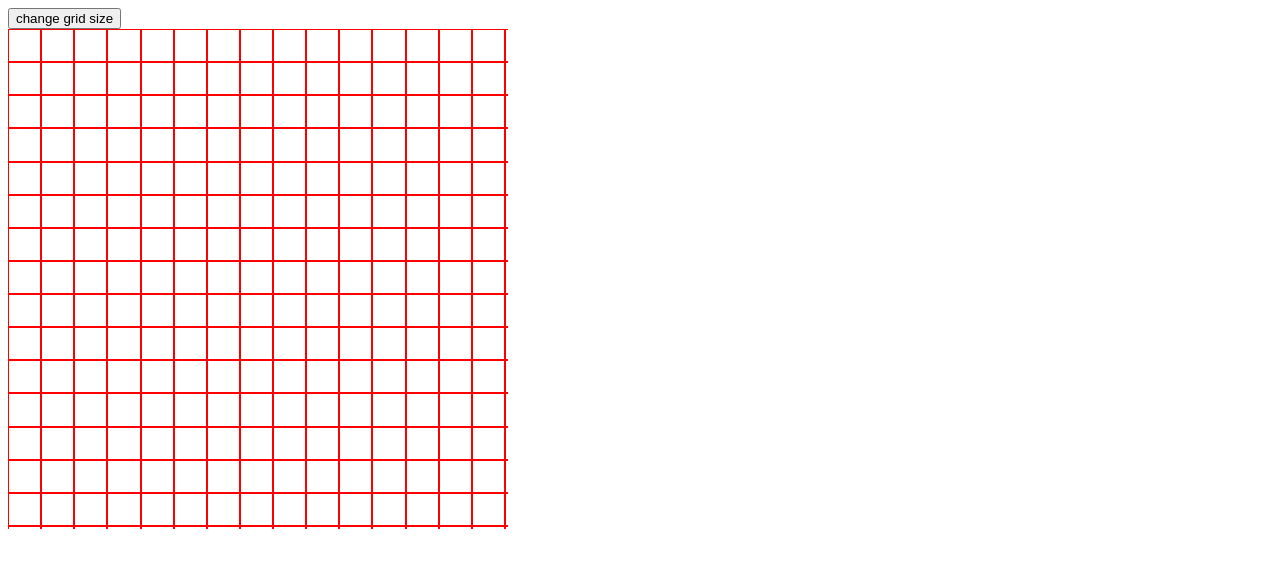
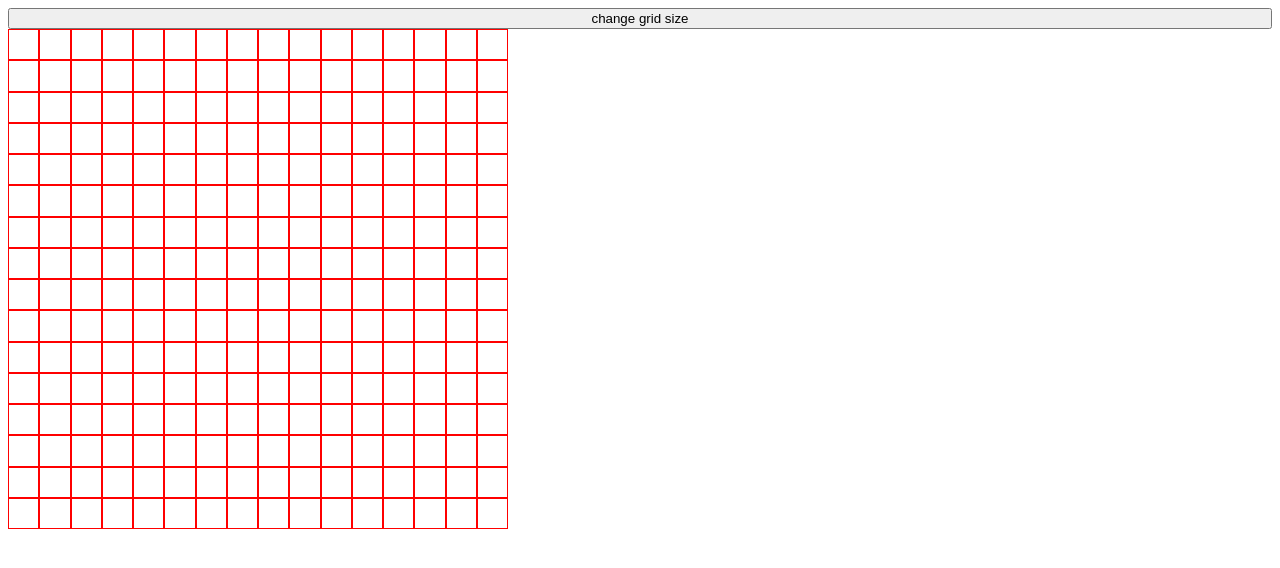
Before and after one commit to paulo-m-machado/etch-sketch, a plain HTML site: page index.html in a window 1280 px wide. Drawn offline with Linux system fonts and the light colour scheme.

Commit message:
Fixed grid generation so every component div is square

```diff
--- a/script.js
+++ b/script.js
@@ -20,13 +20,13 @@ function generateGrid(gSize) {
         let row = document.createElement('div');
         row.setAttribute('class', 'row');
         row.setAttribute('display', 'flex');
-        let squareSize = 249/gSize;
+        let squareSize = 250/gSize;
         console.log(squareSize);
 
         for (let o = 0; o < gSize; o++) {
             let component = document.createElement('div');
             component.setAttribute('class', 'component');
-            component.style.cssText = `padding: ${squareSize}px;`;
+            component.style.cssText = `width: ${squareSize}px; min-height: ${squareSize}px;`;
 
             row.appendChild(component);
         }
--- a/style.css
+++ b/style.css
@@ -1,11 +1,16 @@
+body {
+    display: flex;
+    flex-direction: column;
+    flex: auto;
+}
+
 #grid{
     display: flex;
     flex-direction: column;
-    flex-shrink: 1;
-    flex-grow: 1;
     overflow: hidden;
     max-width: 500px;
     max-height: 500px;
+    aspect-ratio: 1 / 1;
 }
 
 .row {
@@ -16,6 +21,8 @@
 .component {
     border: 1px solid red;
     flex: auto;
+    box-sizing: border-box;
+    aspect-ratio: 1 / 1;
 }
 
 .onhover {
```
